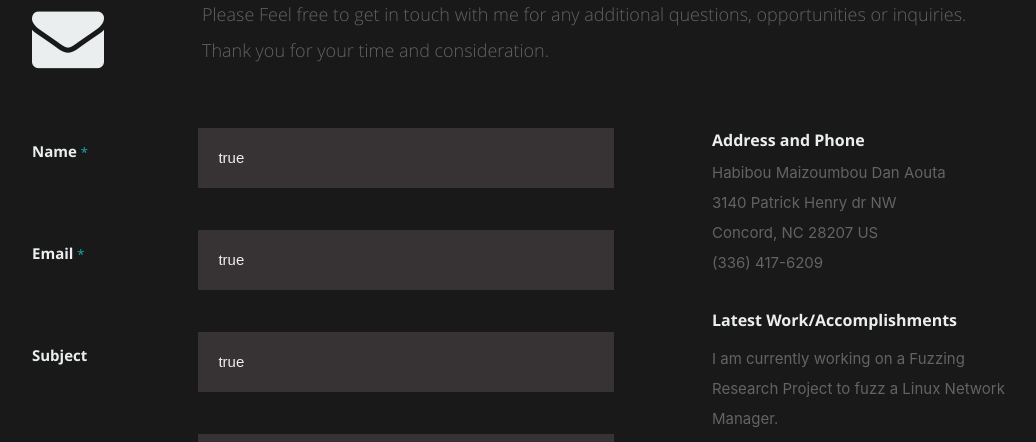
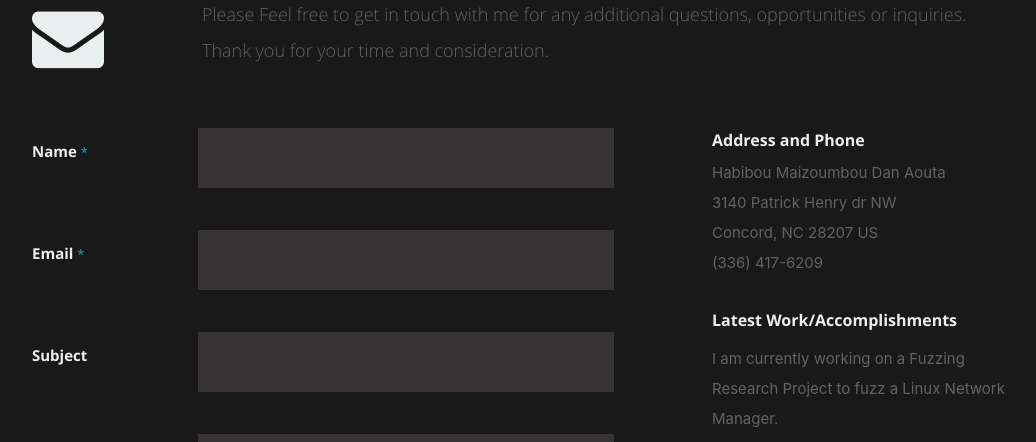
Before and after one commit to Habibou9/portfolio, a React (Create React App) app: page / in a window 1280 px wide. Shown: the part 10120-10562 px from the top of the page, without its empty margins (118-1154 px from the left). Built offline with nearby package versions, Linux system fonts and the light colour scheme.

Commit message:
removing true value from contact form

```diff
--- a/src/components/contact/contact.js
+++ b/src/components/contact/contact.js
@@ -21,15 +21,15 @@ export default class Header extends Component {
         <fieldset>
           <div>
             <label htmlFor="contactName">Name <span className="required">*</span></label>
-            <input type="text" defaultValue size={35} id="contactName" name="contactName" />
+            <input type="text" defaultValue={""} size={35} id="contactName" name="contactName" />
           </div>
           <div>
             <label htmlFor="contactEmail">Email <span className="required">*</span></label>
-            <input type="text" defaultValue size={35} id="contactEmail" name="contactEmail" />
+            <input type="text" defaultValue={""} size={35} id="contactEmail" name="contactEmail" />
           </div>
           <div>
             <label htmlFor="contactSubject">Subject</label>
-            <input type="text" defaultValue size={35} id="contactSubject" name="contactSubject" />
+            <input type="text" defaultValue={""} size={35} id="contactSubject" name="contactSubject" />
           </div>
           <div>
             <label htmlFor="contactMessage">Message <span className="required">*</span></label>
```
